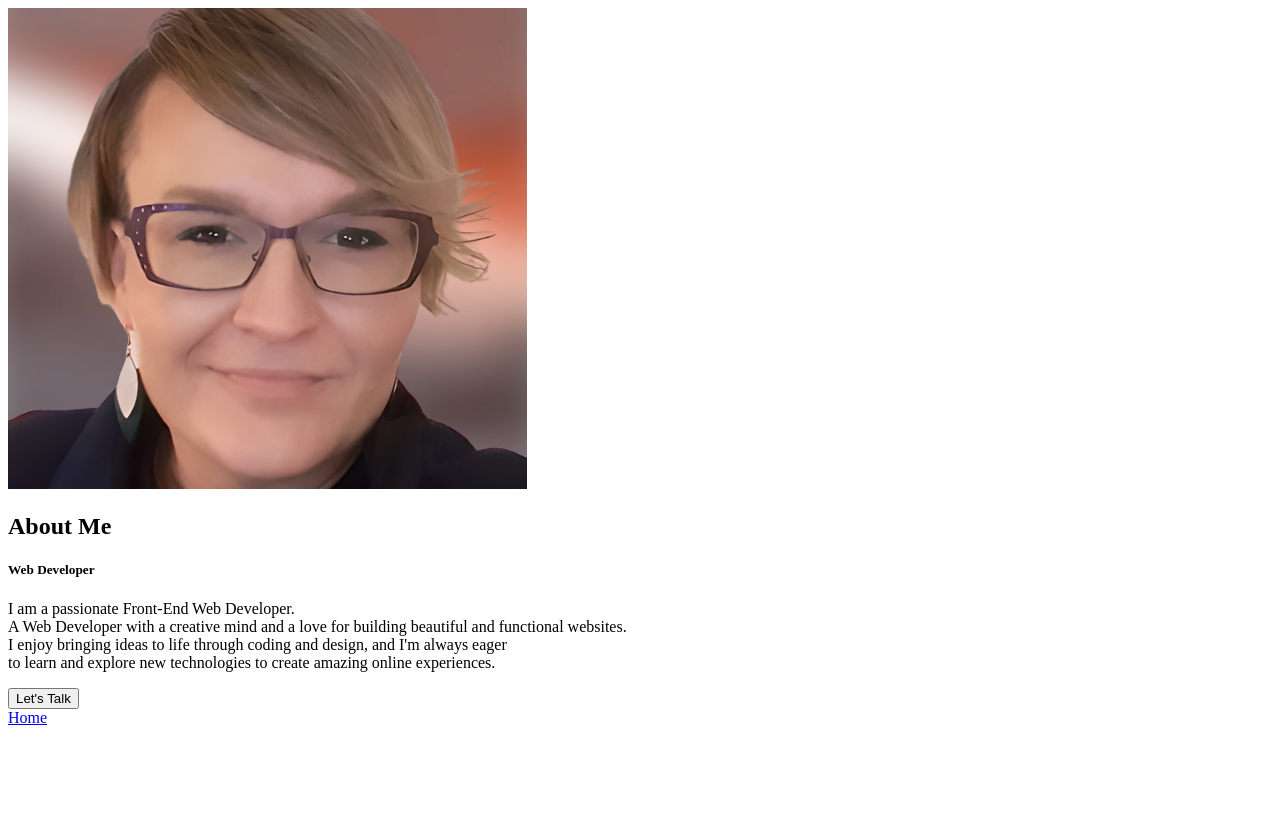
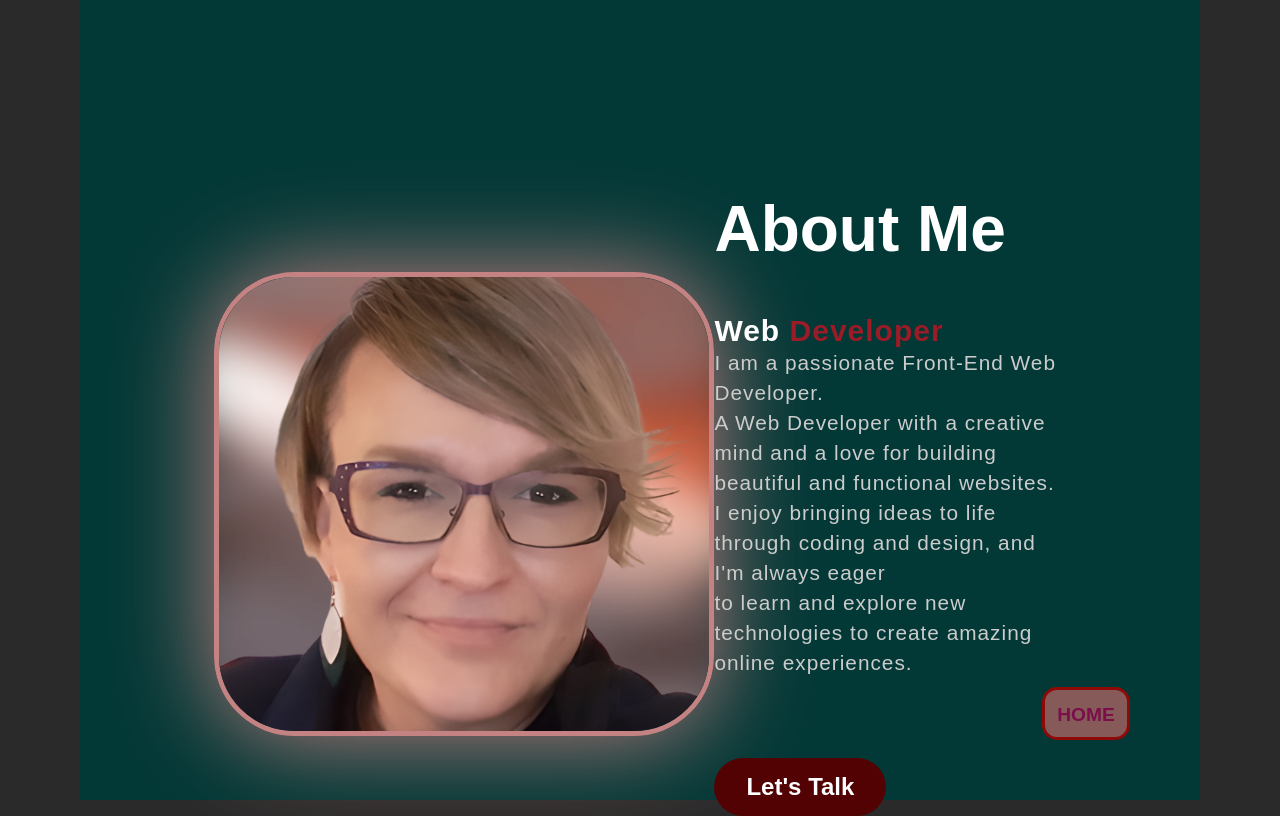
Before and after one commit to Patison82/2UIB-mein-projekt, a plain HTML site: page about_me/about.html in a window 1280 px wide. Drawn offline with Linux system fonts and the light colour scheme; files that its build step writes are made by us from their sources; the site is published under a folder, as on GitHub Pages, so addresses that start at the root find nothing.

Commit message:
"projekt-updated"

```diff
--- a/about_me/about.html
+++ b/about_me/about.html
@@ -3,7 +3,7 @@
   <head>
     <meta charset="UTF-8" />
     <meta name="viewport" content="width=device-width, initial-scale=1.0" />
-    <link rel="stylesheet" href="/about_me/about.css" />
+    <link rel="stylesheet" href="./about_me/about.css" />
     <title>About Me</title>
   </head>
 
```
Also changed, not shown: contact/contact.html (+1 -1 lines).
